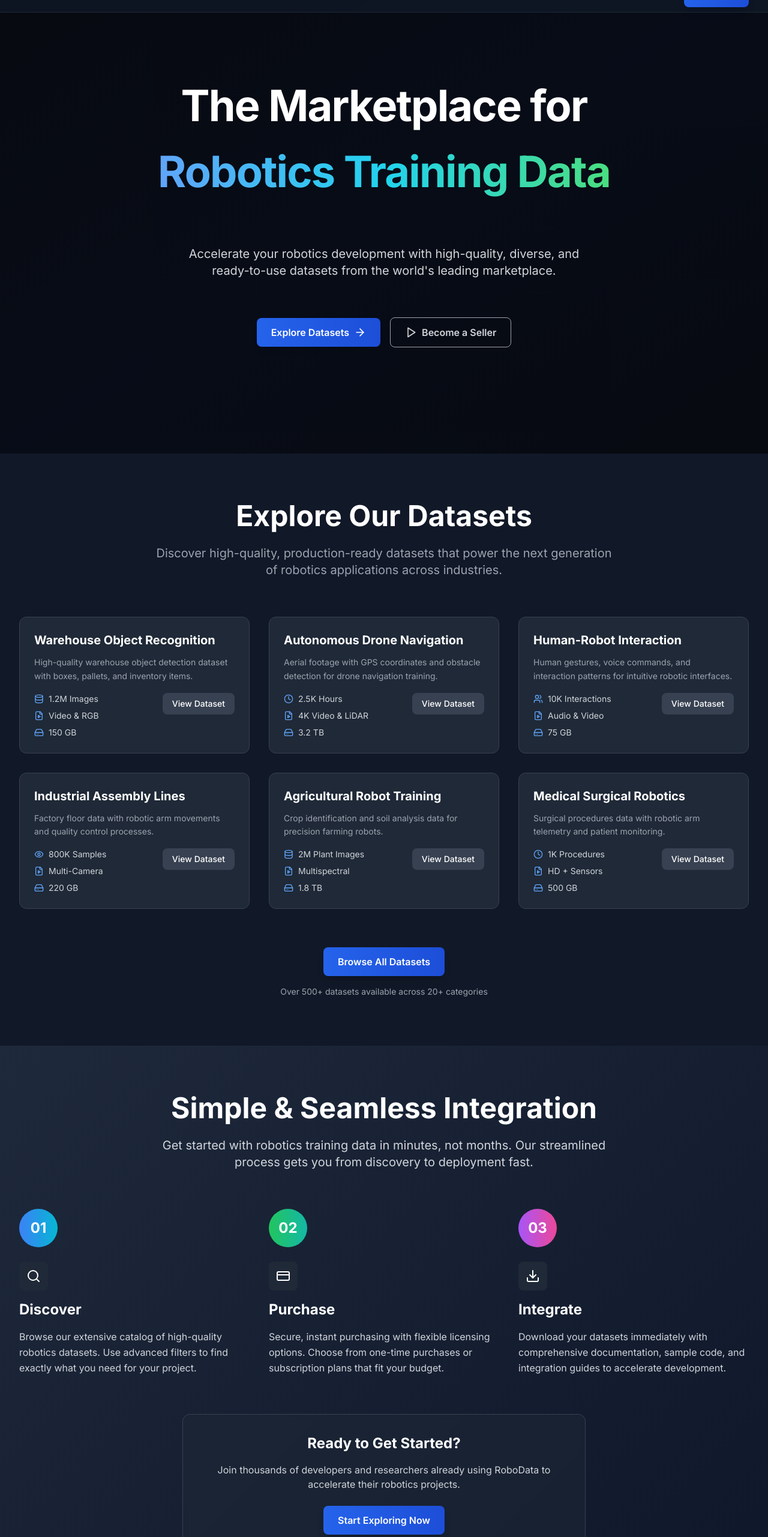
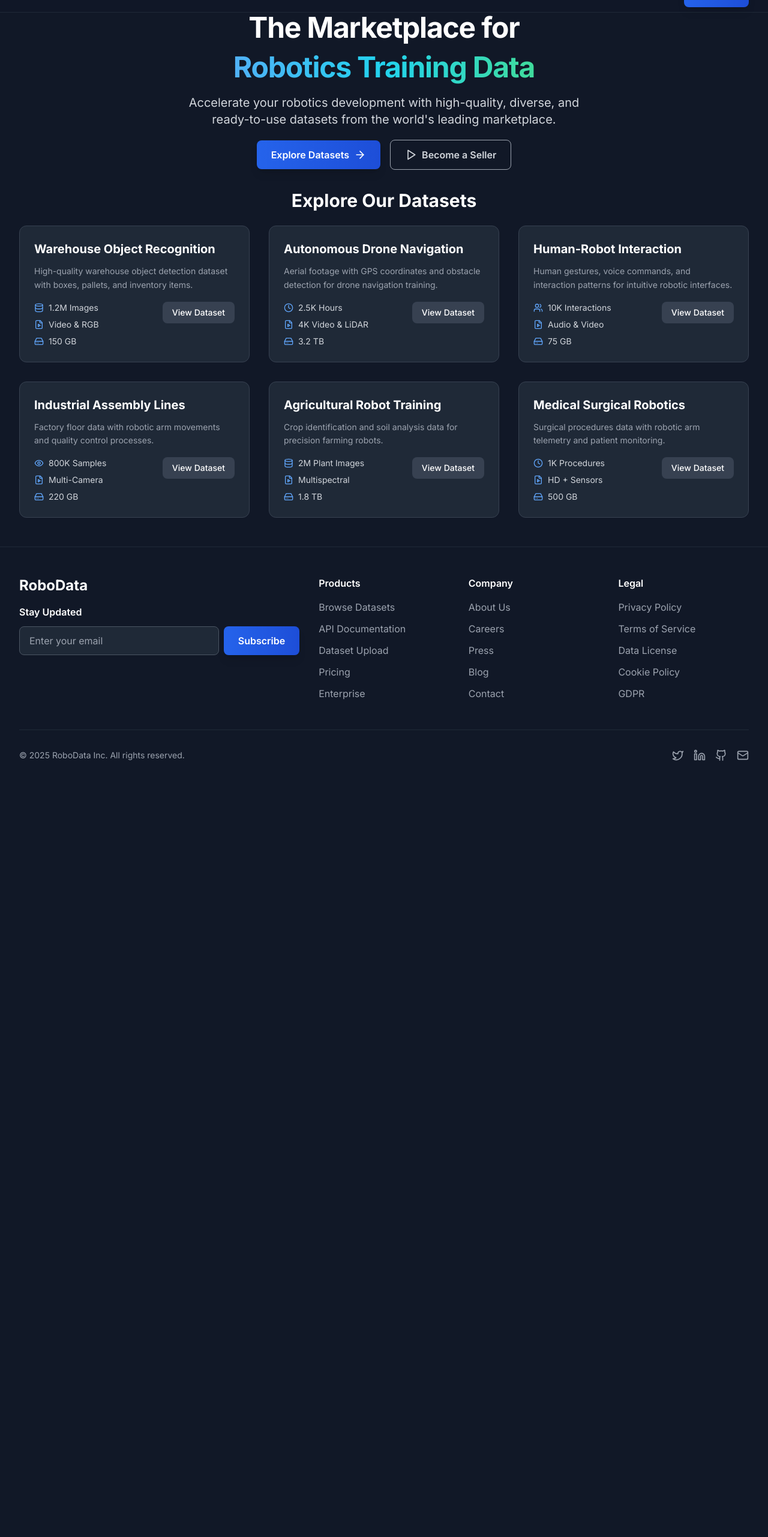
Before and after one commit to igupta1/robotdatamarketlandingpage, a Next.js app: page / in a window 1280 px wide. Shown: the part 44-2606 px from the top of the page at 60% size. After the commit the page ends 1361 px from the top, so only its background shows below. Built offline with nearby package versions, Linux system fonts and the light colour scheme.

Commit message:
Clean Look

```diff
--- a/app/components/DataShowcase.tsx
+++ b/app/components/DataShowcase.tsx
@@ -73,17 +73,13 @@ const DataShowcase = () => {
   ]
 
   return (
-    <section className="py-20 px-4 sm:px-6 lg:px-8 bg-gray-900" id="marketplace">
+    <section className="pt-0 pb-12 px-4 sm:px-6 lg:px-8 bg-gray-900" id="marketplace">
       <div className="max-w-7xl mx-auto">
         {/* Section Header */}
-        <div className="text-center mb-16">
-          <h2 className="text-4xl md:text-5xl font-bold text-white mb-6">
+        <div className="text-center mb-6">
+          <h2 className="text-3xl md:text-3xl font-bold text-white max-w-3xl mx-auto">
             Explore Our Datasets
           </h2>
-          <p className="text-xl text-gray-400 max-w-3xl mx-auto">
-            Discover high-quality, production-ready datasets that power the next generation
-            of robotics applications across industries.
-          </p>
         </div>
 
         {/* Dataset Grid */}
@@ -124,15 +120,6 @@ const DataShowcase = () => {
           ))}
         </div>
 
-        {/* Browse More CTA */}
-        <div className="text-center mt-16">
-          <button className="btn-primary">
-            Browse All Datasets
-          </button>
-          <p className="text-gray-400 text-sm mt-4">
-            Over 500+ datasets available across 20+ categories
-          </p>
-        </div>
       </div>
     </section>
   )
--- a/app/components/Footer.tsx
+++ b/app/components/Footer.tsx
@@ -44,11 +44,6 @@ const Footer = () => {
             <div className="mb-4">
               <h3 className="text-2xl font-bold text-white">RoboData</h3>
             </div>
-            <p className="text-gray-400 mb-6 max-w-md">
-              The world's leading marketplace for robotics training data.
-              Empowering developers and researchers to build the future of robotics
-              with high-quality, diverse datasets.
-            </p>
 
             {/* Newsletter Signup */}
             <div className="mb-6">
@@ -141,19 +136,6 @@ const Footer = () => {
             </div>
           </div>
 
-          {/* Additional Info */}
-          <div className="mt-6 pt-6 border-t border-gray-800">
-            <div className="flex flex-col md:flex-row justify-between items-center gap-4 text-sm text-gray-500">
-              <div className="flex flex-wrap gap-6">
-                <span>🔒 Enterprise-grade security</span>
-                <span>⚡ 99.9% uptime SLA</span>
-                <span>🌍 Global CDN</span>
-              </div>
-              <div>
-                <span>Made with ❤️ for the robotics community</span>
-              </div>
-            </div>
-          </div>
         </div>
       </div>
     </footer>
--- a/app/components/HeroSection.tsx
+++ b/app/components/HeroSection.tsx
@@ -4,31 +4,17 @@ import { ArrowRight, Play } from 'lucide-react'
 
 const HeroSection = () => {
   return (
-    <section className="relative min-h-screen flex items-center justify-center overflow-hidden py-8">
-      {/* Background Video Placeholder */}
-      <div className="absolute inset-0 z-0">
-        {/* Placeholder for background video - in a real implementation, you'd use a video element */}
-        <div className="absolute inset-0 bg-gradient-to-br from-gray-900 via-blue-900/20 to-gray-900">
-          {/* Animated background elements to simulate data/robotics theme */}
-          <div className="absolute inset-0 opacity-20">
-            <div className="absolute top-1/4 left-1/4 w-32 h-32 border border-blue-400/30 rounded-full animate-pulse"></div>
-            <div className="absolute top-1/3 right-1/3 w-24 h-24 border border-green-400/30 rounded-full animate-pulse delay-1000"></div>
-            <div className="absolute bottom-1/4 left-1/3 w-40 h-40 border border-purple-400/30 rounded-full animate-pulse delay-2000"></div>
-            <div className="absolute bottom-1/3 right-1/4 w-28 h-28 border border-cyan-400/30 rounded-full animate-pulse delay-3000"></div>
-          </div>
-        </div>
-
-        {/* Dark overlay */}
-        <div className="absolute inset-0 bg-black/60 z-10"></div>
-      </div>
+    <section className="relative h-[45vh] flex items-center justify-center overflow-hidden pt-8 pb-1">
+      {/* Background */}
+      <div className="absolute inset-0 z-0 bg-gray-900"></div>
 
       {/* Content */}
       <div className="relative z-20 text-center px-4 sm:px-6 lg:px-8 max-w-5xl mx-auto">
-        <div className="space-y-8">
+        <div className="space-y-1">
           {/* Main Headline */}
-          <h1 className="text-5xl md:text-7xl font-bold tracking-tight pb-8" style={{lineHeight: '1.2'}}>
-            <span className="block text-white mb-6">The Marketplace for</span>
-            <span className="block bg-gradient-to-r from-blue-400 via-cyan-400 to-green-400 bg-clip-text text-transparent pb-4">
+          <h1 className="text-3xl md:text-5xl font-bold tracking-tight pb-2" style={{lineHeight: '1.2'}}>
+            <span className="block text-white mb-2">The Marketplace for</span>
+            <span className="block bg-gradient-to-r from-blue-400 via-cyan-400 to-green-400 bg-clip-text text-transparent pb-1">
               Robotics Training Data
             </span>
           </h1>
@@ -40,7 +26,7 @@ const HeroSection = () => {
           </p>
 
           {/* CTA Buttons */}
-          <div className="flex flex-col sm:flex-row gap-4 justify-center items-center pt-8">
+          <div className="flex flex-col sm:flex-row gap-4 justify-center items-center pt-4">
             <button className="btn-primary group min-w-[200px]">
               <span className="flex items-center justify-center gap-2">
                 Explore Datasets
--- a/app/components/HowItWorks.tsx
+++ /dev/null
@@ -1,96 +0,0 @@
-'use client'
-
-import { Search, CreditCard, Download } from 'lucide-react'
-
-const HowItWorks = () => {
-  const steps = [
-    {
-      number: "01",
-      title: "Discover",
-      description: "Browse our extensive catalog of high-quality robotics datasets. Use advanced filters to find exactly what you need for your project.",
-      icon: Search,
-      color: "from-blue-500 to-cyan-500"
-    },
-    {
-      number: "02",
-      title: "Purchase",
-      description: "Secure, instant purchasing with flexible licensing options. Choose from one-time purchases or subscription plans that fit your budget.",
-      icon: CreditCard,
-      color: "from-green-500 to-teal-500"
-    },
-    {
-      number: "03",
-      title: "Integrate",
-      description: "Download your datasets immediately with comprehensive documentation, sample code, and integration guides to accelerate development.",
-      icon: Download,
-      color: "from-purple-500 to-pink-500"
-    }
-  ]
-
-  return (
-    <section className="py-20 px-4 sm:px-6 lg:px-8 gradient-bg">
-      <div className="max-w-7xl mx-auto">
-        {/* Section Header */}
-        <div className="text-center mb-16">
-          <h2 className="text-4xl md:text-5xl font-bold text-white mb-6">
-            Simple & Seamless Integration
-          </h2>
-          <p className="text-xl text-gray-300 max-w-3xl mx-auto">
-            Get started with robotics training data in minutes, not months.
-            Our streamlined process gets you from discovery to deployment fast.
-          </p>
-        </div>
-
-        {/* Steps */}
-        <div className="grid grid-cols-1 lg:grid-cols-3 gap-12 lg:gap-8">
-          {steps.map((step, index) => (
-            <div key={index} className="relative">
-              {/* Step Card */}
-              <div className="relative z-10 text-center lg:text-left">
-                {/* Step Number */}
-                <div className="inline-flex items-center justify-center w-16 h-16 mb-6 mx-auto lg:mx-0">
-                  <div className={`w-full h-full rounded-full bg-gradient-to-r ${step.color} flex items-center justify-center`}>
-                    <span className="text-2xl font-bold text-white">{step.number}</span>
-                  </div>
-                </div>
-
-                {/* Icon */}
-                <div className="flex justify-center lg:justify-start mb-4">
-                  <div className="w-12 h-12 bg-gray-800 rounded-lg flex items-center justify-center">
-                    <step.icon className="w-6 h-6 text-white" />
-                  </div>
-                </div>
-
-                {/* Content */}
-                <h3 className="text-2xl font-bold text-white mb-4">
-                  {step.title}
-                </h3>
-                <p className="text-gray-300 leading-relaxed max-w-sm mx-auto lg:mx-0">
-                  {step.description}
-                </p>
-              </div>
-            </div>
-          ))}
-        </div>
-
-        {/* Bottom CTA */}
-        <div className="text-center mt-16">
-          <div className="bg-gray-800/50 backdrop-blur-sm border border-gray-700 rounded-xl p-8 max-w-2xl mx-auto">
-            <h3 className="text-2xl font-bold text-white mb-4">
-              Ready to Get Started?
-            </h3>
-            <p className="text-gray-300 mb-6">
-              Join thousands of developers and researchers already using RoboData
-              to accelerate their robotics projects.
-            </p>
-            <button className="btn-primary">
-              Start Exploring Now
-            </button>
-          </div>
-        </div>
-      </div>
-    </section>
-  )
-}
-
-export default HowItWorks
--- a/app/components/Navbar.tsx
+++ b/app/components/Navbar.tsx
@@ -11,7 +11,7 @@ const Navbar = () => {
   }
 
   return (
-    <header className="fixed top-0 w-full z-50 bg-gray-900/80 backdrop-blur-sm border-b border-gray-800">
+    <header className="fixed top-0 w-full z-50 bg-gray-900/95 backdrop-blur-sm border-b border-gray-800">
       <nav className="max-w-7xl mx-auto px-4 sm:px-6 lg:px-8">
         <div className="flex justify-between items-center h-16">
           {/* Logo */}
@@ -56,7 +56,7 @@ const Navbar = () => {
           <div className="md:hidden">
             <button
               onClick={toggleMenu}
-              className="text-gray-400 hover:text-white hover:bg-gray-700 px-2 py-2 rounded-md"
+              className="text-gray-300 hover:text-white hover:bg-gray-800 px-2 py-2 rounded-md"
             >
               {isOpen ? (
                 <X className="block h-6 w-6" aria-hidden="true" />
@@ -70,7 +70,7 @@ const Navbar = () => {
         {/* Mobile Navigation Menu */}
         {isOpen && (
           <div className="md:hidden">
-            <div className="px-2 pt-2 pb-3 space-y-1 bg-gray-900/95 backdrop-blur-sm rounded-lg mt-2 border border-gray-800">
+            <div className="px-2 pt-2 pb-3 space-y-1 bg-gray-900/95 backdrop-blur-sm rounded-lg mt-2 border border-gray-700 shadow-lg">
               <a
                 href="#marketplace"
                 className="text-gray-300 hover:text-white block px-3 py-2 rounded-md text-base font-medium transition-colors duration-200"
--- a/app/page.tsx
+++ b/app/page.tsx
@@ -1,7 +1,6 @@
 import Navbar from './components/Navbar'
 import HeroSection from './components/HeroSection'
 import DataShowcase from './components/DataShowcase'
-import HowItWorks from './components/HowItWorks'
 import Footer from './components/Footer'
 
 export default function Home() {
@@ -10,7 +9,6 @@ export default function Home() {
       <Navbar />
       <HeroSection />
       <DataShowcase />
-      <HowItWorks />
       <Footer />
     </main>
   )
```
